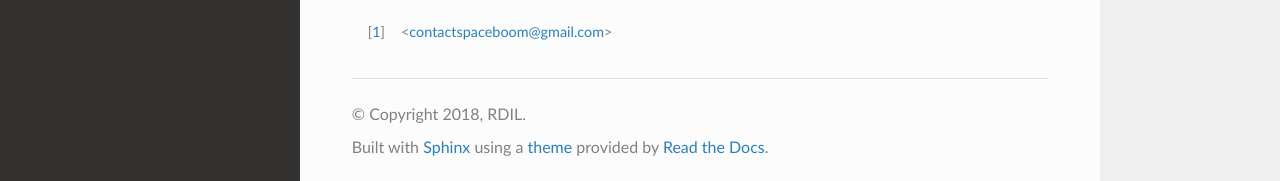
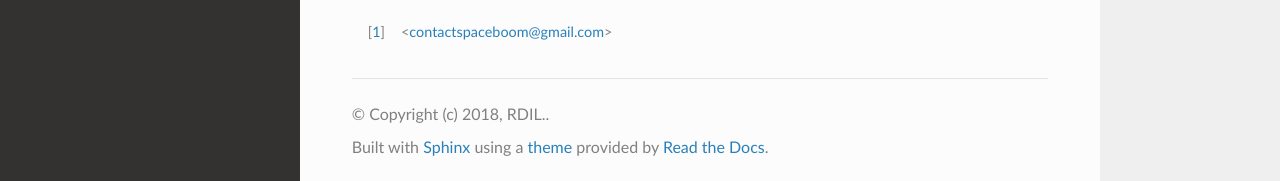
Before and after one commit to area4lib/area4, a Sphinx documentation site: the page built from docs/index.rst, in a window 1280 px wide and 900 px high, scrolled down 3155 px. Shown: the part 716-897 px from the top of the window. Built offline with Sphinx 7.4.7 and the Read the Docs theme 2.0.0, drawn with Linux system fonts in a browser that asks for light colours.

```diff
--- a/docs/conf.py
+++ b/docs/conf.py
@@ -20,7 +20,7 @@
 # -- Project information -----------------------------------------------------
 
 project = 'Area4'
-copyright = '2018, RDIL'
+copyright = '(c) 2018, RDIL.'
 author = 'RDIL'
 
 # The short X.Y version
```
